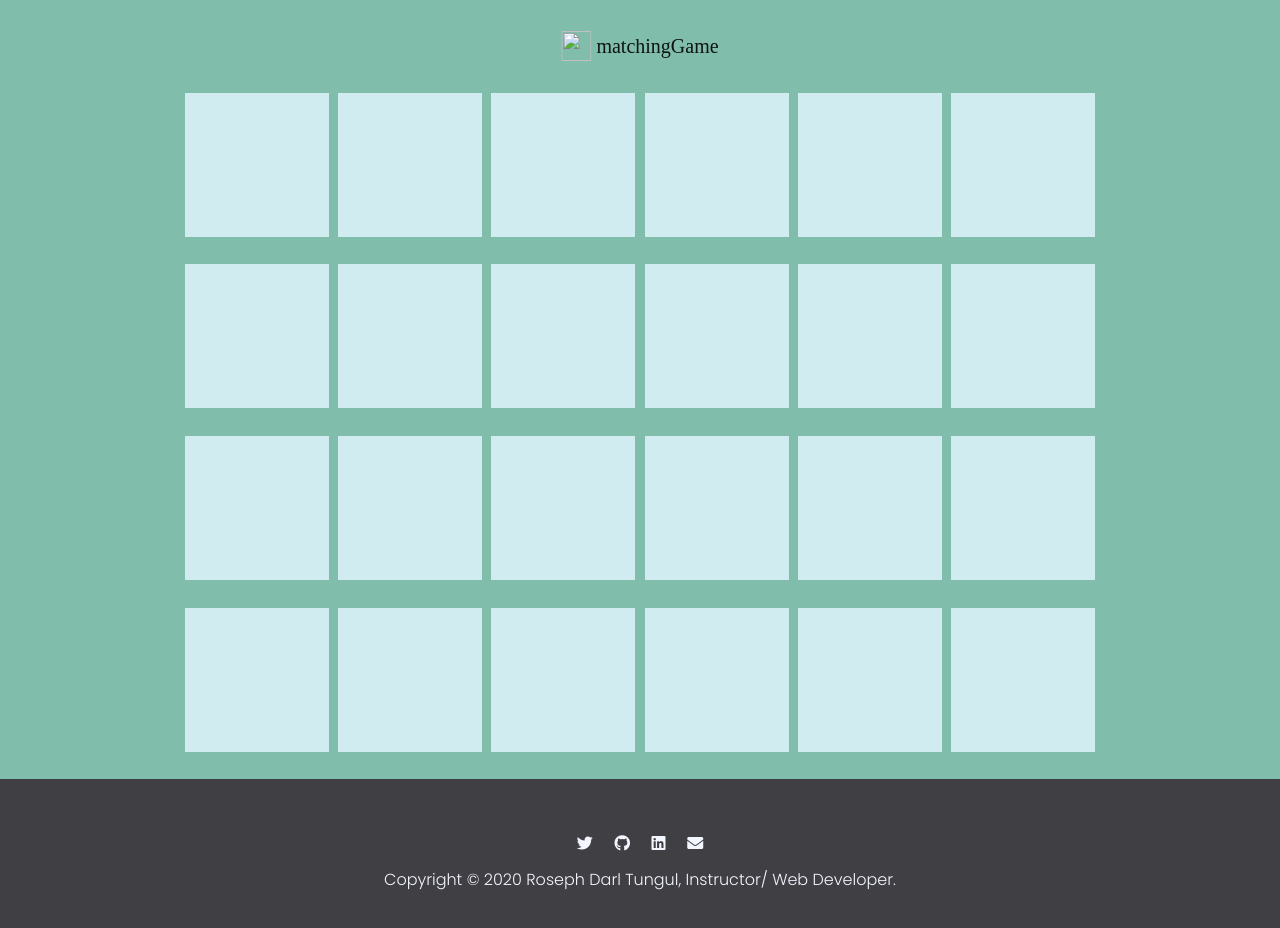
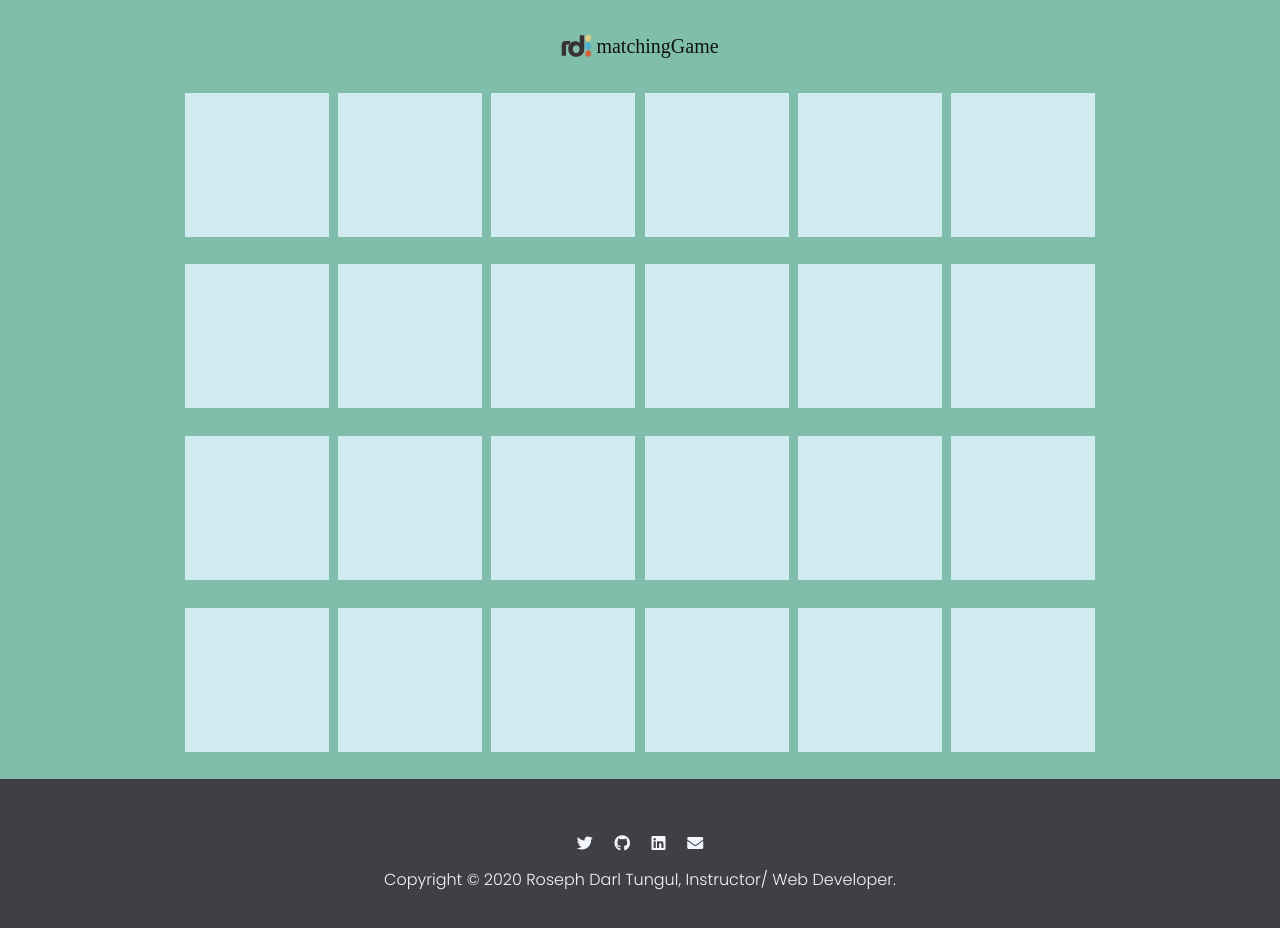
Before and after one commit to rdtungul/match, a plain HTML site: page index.html in a window 1280 px wide. Drawn offline with nearby package versions, Linux system fonts and the light colour scheme; files that its build step writes are made by us from their sources; the site is published under a folder, as on GitHub Pages, so addresses that start at the root find nothing; a web font is replaced by a local one.

Commit message:
initial commit svg nav logo fix, matching game v2

```diff
--- a/index.html
+++ b/index.html
@@ -29,7 +29,7 @@
         <nav class="navbar navbar-light">
             <div class="container-fluid nav-container">
                 <a class="navbar-brand navbar-center" href="#game-board">
-                    <img src="/img/nav.svg" width="30" height="30" class="d-inline-block align-top" alt=""
+                    <img src="img/nav.svg" width="30" height="30" class="d-inline-block align-top" alt=""
                         loading="lazy">
                     matchingGame
                 </a>
```
